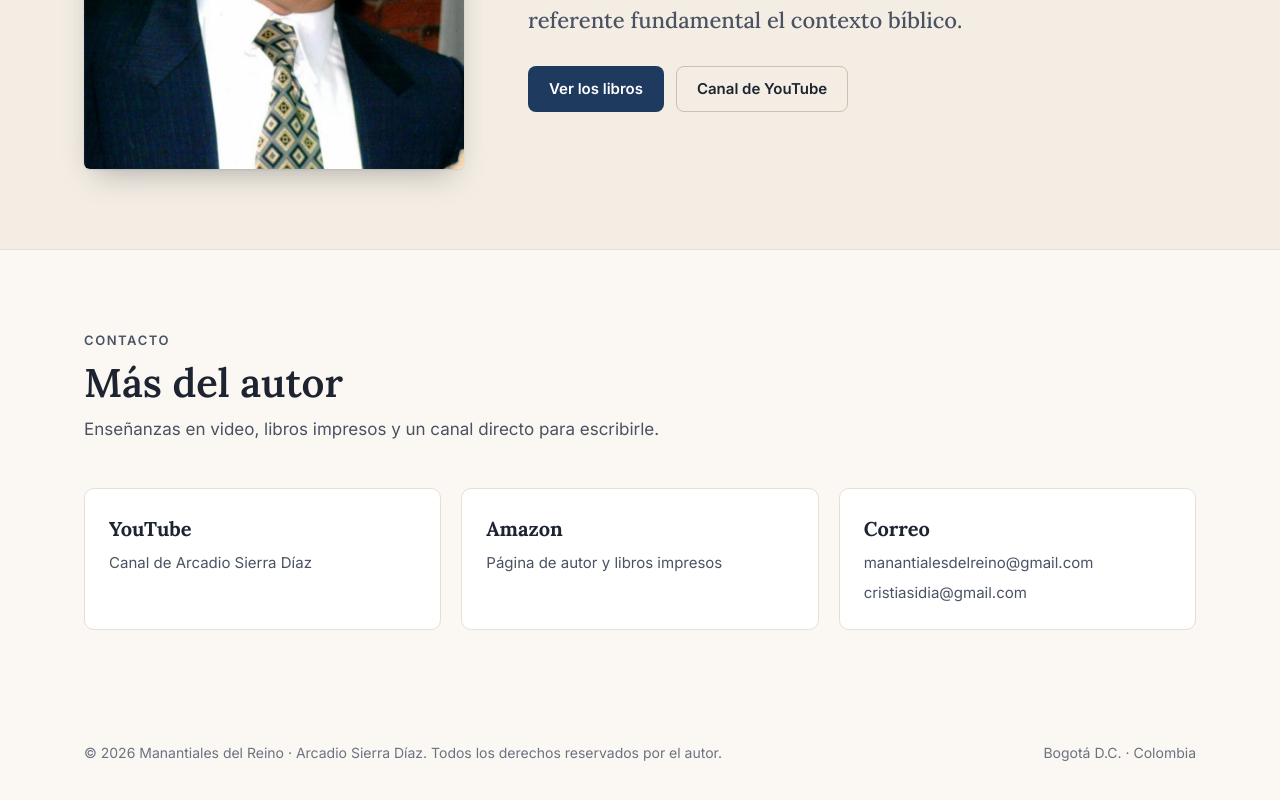
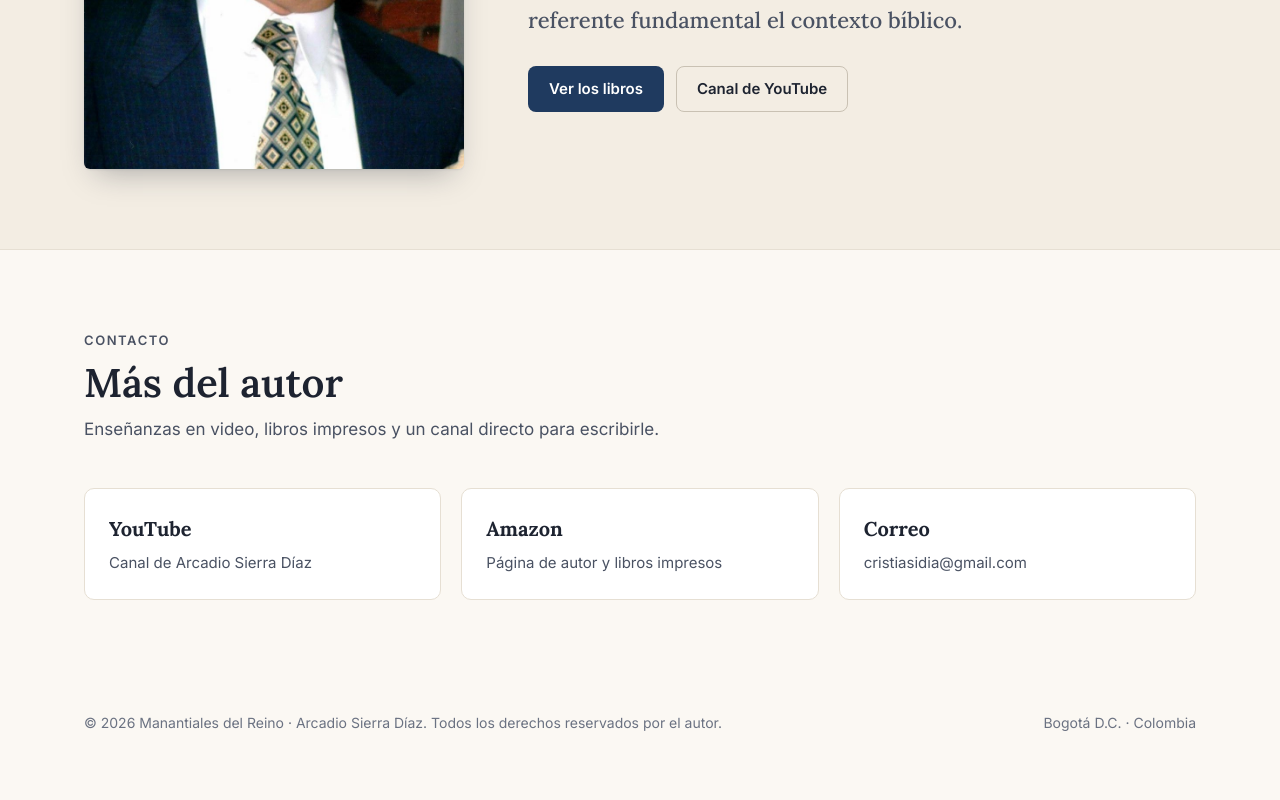
Before and after one commit to jonathanrchamorro/manantialesdelreino, a Next.js app: page / in a window 1280 px wide. Shown: the part 3615-4415 px from the top of the page. After the commit the page ends 4389 px from the top, so only its background shows below. Built offline with nearby package versions, Linux system fonts and the light colour scheme; grey boxes are pictures that could not be loaded.

Commit message:
feat: keep only cristiasidia email in contact

```diff
--- a/src/data/books.ts
+++ b/src/data/books.ts
@@ -20,7 +20,7 @@ export const AUTHOR = {
   name: "Arcadio Sierra Díaz",
   photo: "/img/arcadio-sierra-diaz.jpg",
   bio: "Colombiano; estudioso y expositor de la Palabra de Dios. Los libros que ha escrito son exegéticos con énfasis en lo histórico y lo escatológico, cuya línea editorial tiene como referente fundamental el contexto bíblico.",
-  emails: ["manantialesdelreino@gmail.com", "cristiasidia@gmail.com"],
+  emails: ["cristiasidia@gmail.com"],
   whatsapp: {
     display: "+57 314 2568416",
     url: `https://wa.me/573142568416?text=${encodeURIComponent("Hola, le escribo desde la página Manantiales del Reino.")}`,
```
